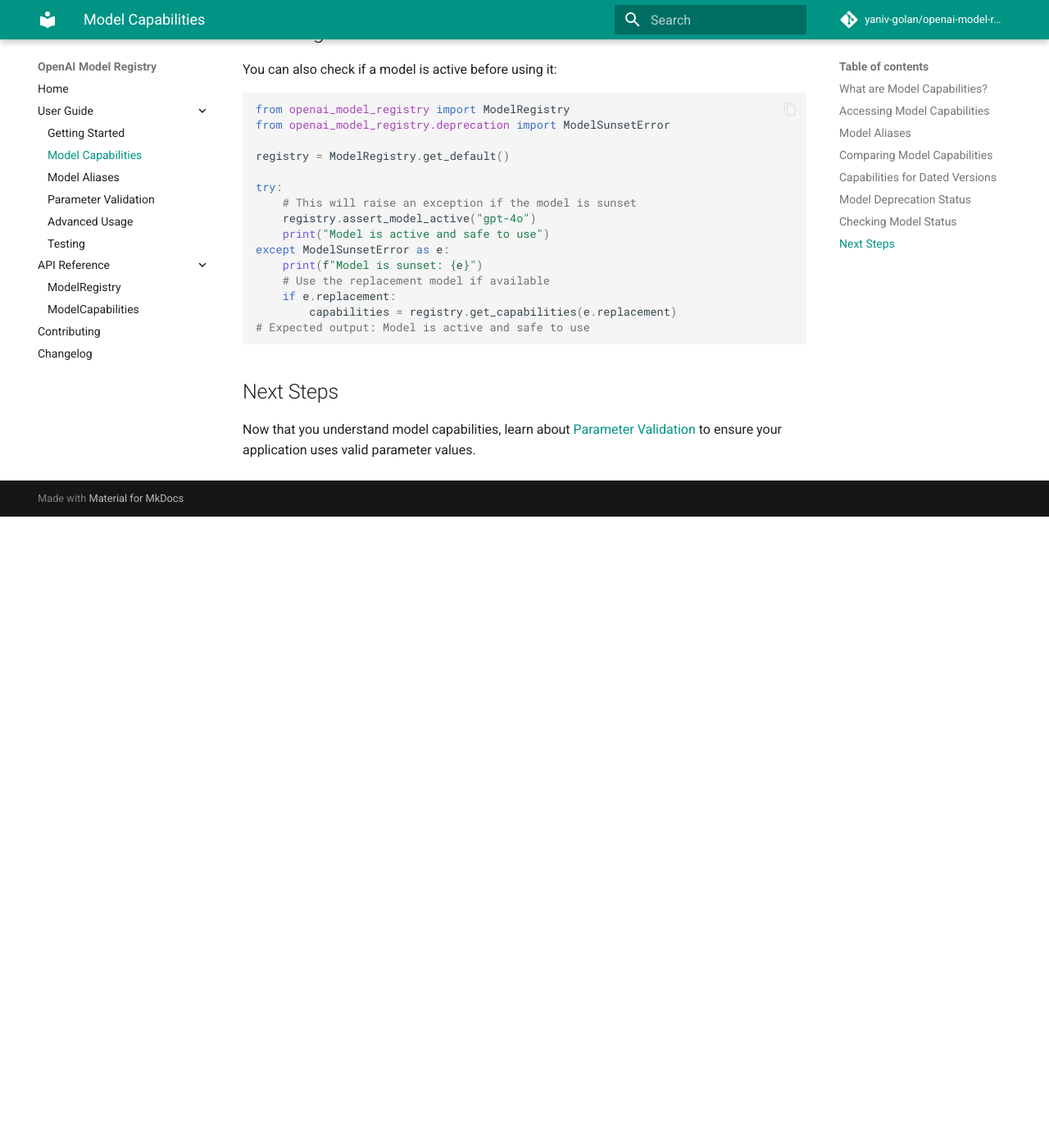
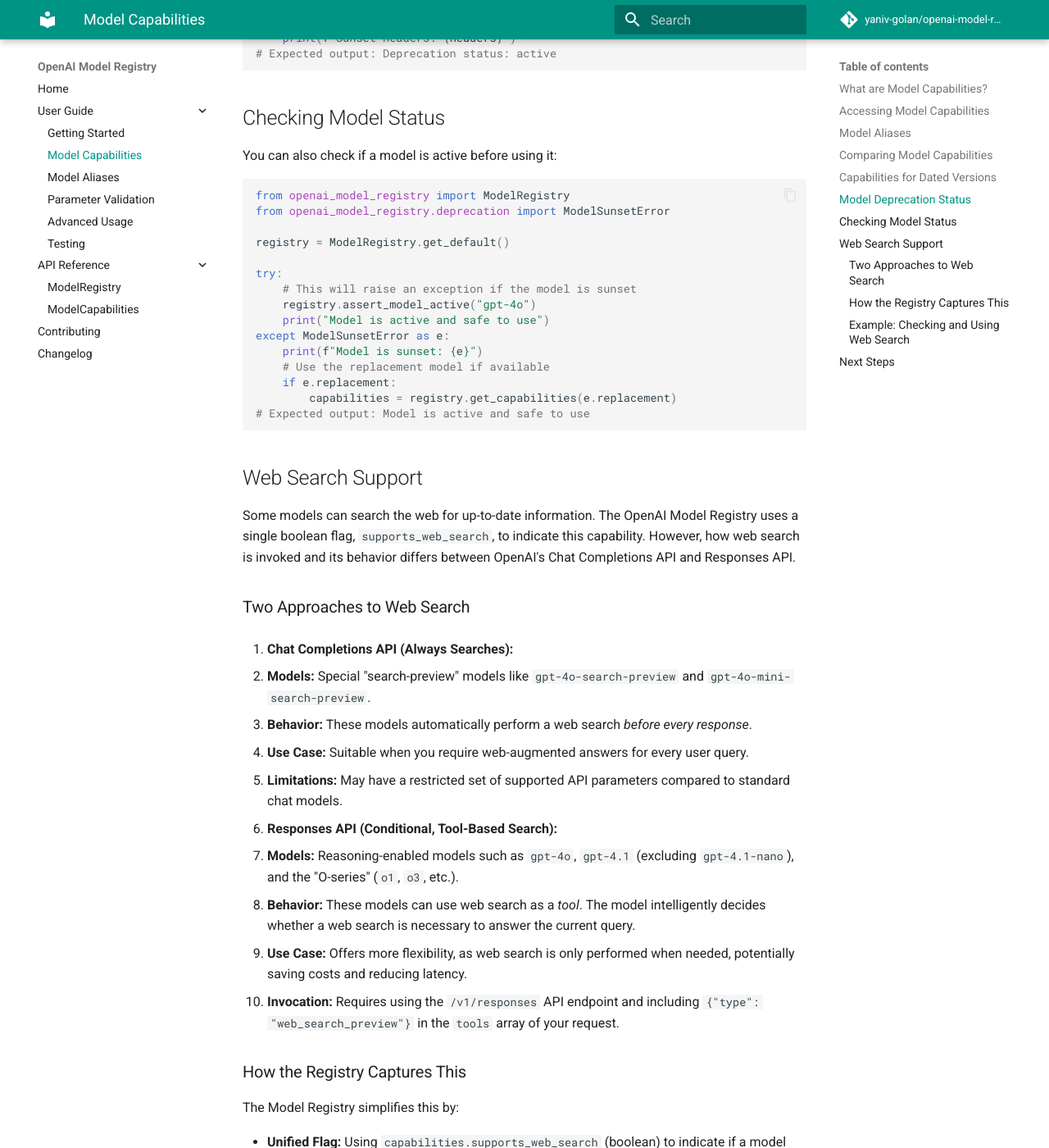
Before and after one commit to yaniv-golan/openai-model-registry, an MkDocs documentation site: the page built from docs/user-guide/model-capabilities.md, in a window 1280 px wide and 1400 px high, scrolled down 3083 px. Shown: the whole window at 82% size. Built offline with MkDocs 1.6.1 and Material for MkDocs 9.7.7, drawn with Linux system fonts in a browser that asks for light colours; comment, search, counter and statistics services are not loaded; before the commit the page ends 3713 px from its top, so only the background shows below that; some of the changed text lies outside the part shown.

Commit message:
feat: add comprehensive web search capability support (v0.7.0)
- Add supports_web_search boolean field to ModelCapabilities class

- Add support for Chat Completions API search-preview models

  * gpt-4o-search-preview-2025-03-11 (always searches)

  * gpt-4o-mini-search-preview-2025-03-11 (always searches)

- Add support for Responses API tool-based web search

  * GPT-4o, GPT-4.1, GPT-4.1-mini: supports_web_search=true

  * O-series models (o1, o3, o4): supports_web_search=true

  * GPT-4.1-nano: supports_web_search=false (explicitly unsupported)

- Add ObjectConstraint class for object parameter validation

- Add aliases for search-preview models

- Update documentation with Chat API vs Responses API usage examples

- Export ObjectConstraint in public API

- Update schema version: models.yml v1.1.0 → v1.2.0

- Update package version: 0.6.1 → 0.7.0

BREAKING CHANGE: models.yml schema updated to v1.2.0 with new supports_web_search field

````diff
--- a/docs/user-guide/model-capabilities.md
+++ b/docs/user-guide/model-capabilities.md
@@ -10,6 +10,7 @@
 - Maximum output tokens
 - Support for streaming
 - Support for structured output
+- Support for web search
 - Supported parameters and their constraints
 
 **Note on Naming Conventions:**
@@ -17,6 +18,7 @@
 - **`gpt-4`** → resolves to the latest dated GPT-4 release (`gpt-4o-2025-05-13`).
 - **`*-mini`** → a lower-cost, smaller-context sibling model.
 - **Structured output** means the model supports JSON schema / function calling.
+- **Web search** means the model can search the web for up-to-date information.
 
 For a complete guide on model naming and selection, see [Model Aliases and Naming Conventions](model-aliases.md).
 
@@ -38,10 +40,12 @@
 print(f"Max output tokens: {capabilities.max_output_tokens}")
 print(f"Supports structured output: {capabilities.supports_structured}")
 print(f"Supports streaming: {capabilities.supports_streaming}")
+print(f"Supports web search: {capabilities.supports_web_search}")
 # Expected output: Context window: 128000
 #                  Max output tokens: 16384
 #                  Supports structured output: True
 #                  Supports streaming: True
+#                  Supports web search: True
 ```
 
 ## Model Aliases
@@ -156,6 +160,112 @@
 # Expected output: Model is active and safe to use
 ```
 
+## Web Search Support
+
+Some models can search the web for up-to-date information. The OpenAI Model Registry uses a single boolean flag, `supports_web_search`, to indicate this capability. However, how web search is invoked and its behavior differs between OpenAI's Chat Completions API and Responses API.
+
+### Two Approaches to Web Search
+
+1. **Chat Completions API (Always Searches):**
+
+   - **Models:** Special "search-preview" models like `gpt-4o-search-preview` and `gpt-4o-mini-search-preview`.
+   - **Behavior:** These models automatically perform a web search *before every response*.
+   - **Use Case:** Suitable when you require web-augmented answers for every user query.
+   - **Limitations:** May have a restricted set of supported API parameters compared to standard chat models.
+
+1. **Responses API (Conditional, Tool-Based Search):**
+
+   - **Models:** Reasoning-enabled models such as `gpt-4o`, `gpt-4.1` (excluding `gpt-4.1-nano`), and the "O-series" (`o1`, `o3`, etc.).
+   - **Behavior:** These models can use web search as a *tool*. The model intelligently decides whether a web search is necessary to answer the current query.
+   - **Use Case:** Offers more flexibility, as web search is only performed when needed, potentially saving costs and reducing latency.
+   - **Invocation:** Requires using the `/v1/responses` API endpoint and including `{"type": "web_search_preview"}` in the `tools` array of your request.
+
+### How the Registry Captures This
+
+The Model Registry simplifies this by:
+
+- **Unified Flag:** Using `capabilities.supports_web_search` (boolean) to indicate if a model *can* perform web search, regardless of the API.
+- **Descriptive Information:** The `description` field for search-preview models in the underlying `models.yml` often clarifies their "always searches" behavior (e.g., "GPT-4o with built-in web search for Chat Completions API (always searches)").
+- **Model Naming:** Following OpenAI's naming (e.g., `-search-preview` suffix for Chat API models).
+
+The registry's role is to inform your application if web search is *available*. It's the application's responsibility to use the correct API endpoint and parameters based on the chosen model and desired search behavior.
+
+### Example: Checking and Using Web Search
+
+```python
+from openai_model_registry import ModelRegistry
+
+# Assuming 'openai' client is initialized
+
+registry = ModelRegistry.get_default()
+
+
+def get_web_augmented_response(model_name: str, query: str):
+    try:
+        capabilities = registry.get_capabilities(model_name)
+    except Exception as e:
+        print(f"Error getting capabilities for {model_name}: {e}")
+        return None
+
+    if not capabilities.supports_web_search:
+        print(
+            f"Model {model_name} does not support web search. Using standard completion."
+        )
+        # Fallback to standard chat completion if web search is not supported
+        # This is a simplified example; you might have different fallback logic
+        try:
+            response = openai.chat.completions.create(
+                model=model_name,  # Or a default non-web-search model
+                messages=[{"role": "user", "content": query}],
+            )
+            return response.choices[0].message.content
+        except Exception as e:
+            print(f"Error with standard completion for {model_name}: {e}")
+            return None
+
+    # Determine API and invocation based on model name convention
+    if model_name.endswith("-search-preview"):
+        print(f"Using Chat Completions API for {model_name} (always searches).")
+        try:
+            response = openai.chat.completions.create(
+                model=model_name, messages=[{"role": "user", "content": query}]
+            )
+            return response.choices[0].message.content
+        except Exception as e:
+            print(f"Error with Chat API for {model_name}: {e}")
+            return None
+    else:
+        print(f"Using Responses API for {model_name} (conditional search).")
+        try:
+            response = openai.responses.create(
+                model=model_name,
+                tools=[{"type": "web_search_preview"}],
+                input=query,
+                # Note: The actual 'input' structure for Responses API
+                # might be more complex depending on your needs (e.g., messages list)
+            )
+            # Process Responses API output (may differ from Chat Completions)
+            # This is a simplified example
+            if hasattr(response, "output") and response.output:
+                return response.output[0].text.value  # Example access
+            return "Response format from Responses API needs specific handling."
+        except Exception as e:
+            print(f"Error with Responses API for {model_name}: {e}")
+            return None
+
+
+# Test cases
+# print(get_web_augmented_response("gpt-4o-search-preview", "What's the weather like today?"))
+# print(get_web_augmented_response("gpt-4o", "Latest news on AI advancements?"))
+# print(get_web_augmented_response("gpt-4.1-nano", "Tell me a joke.")) # Should use fallback
+```
+
+**Key Considerations:**
+
+- **`gpt-4.1-nano`:** Explicitly does **not** support web search, even though other `gpt-4.1` variants do. The registry correctly reflects this (`supports_web_search: false`).
+- **API Endpoint:** Remember to use `/v1/chat/completions` for search-preview models and `/v1/responses` for tool-based search with other compatible models.
+- **Parameter Validation:** Web search specific parameters (e.g., `web_search_options`, `user_location`) are handled and validated by OpenAI's API, not by this registry. The registry only indicates the *capability's existence*.
+
 ## Next Steps
 
 Now that you understand model capabilities, learn about [Parameter Validation](parameter-validation.md) to ensure your application uses valid parameter values.
--- a/pyproject.toml
+++ b/pyproject.toml
@@ -4,7 +4,7 @@
 
 [tool.poetry]
 name = "openai-model-registry"
-version = "0.6.1"
+version = "0.7.0"
 description = "Registry for OpenAI models with capability and parameter validation"
 authors = ["Yaniv Golan <yaniv@golan.name>"]
 readme = "README.md"
--- a/src/openai_model_registry/__init__.py
+++ b/src/openai_model_registry/__init__.py
@@ -21,6 +21,7 @@
 from .constraints import (
     EnumConstraint,
     NumericConstraint,
+    ObjectConstraint,
     ParameterReference,
 )
 from .deprecation import (
@@ -74,6 +75,7 @@
     # Constraints
     "NumericConstraint",
     "EnumConstraint",
+    "ObjectConstraint",
     "ParameterReference",
     # Deprecation
     "DeprecationInfo",
````
Also changed, not shown: CHANGELOG.md (+45 -0 lines), src/openai_model_registry/config/models.yml (+74 -1 lines), 4 other files.
